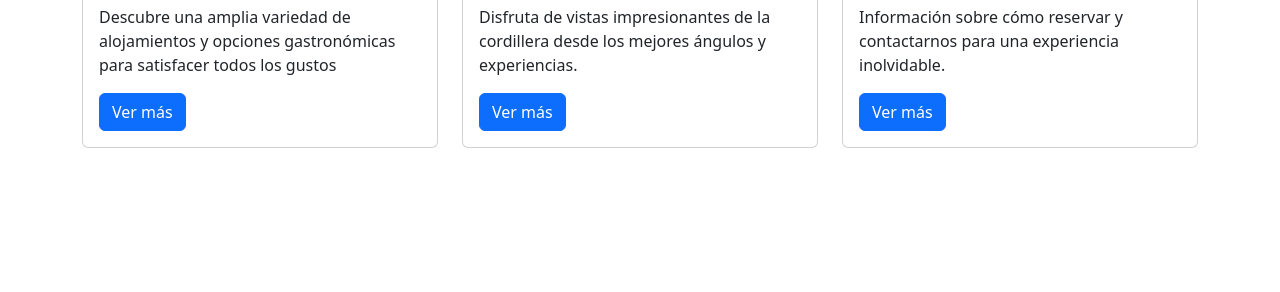
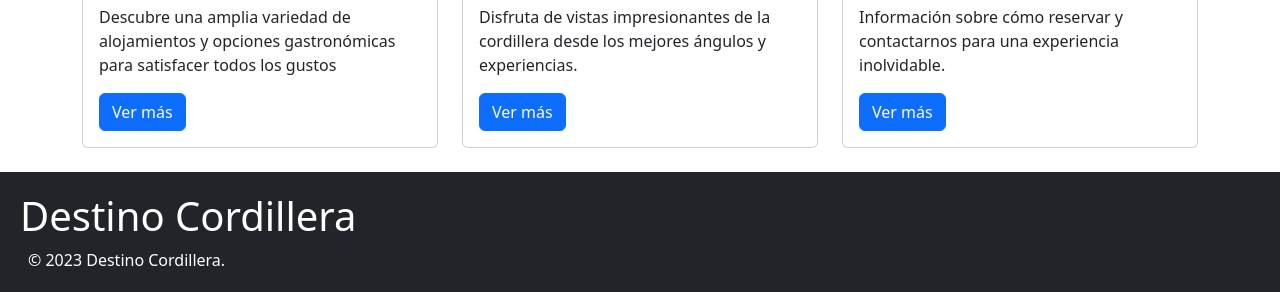
Before and after one commit to bjUAutonoma/Equipo2_Solemne1_web, a plain HTML site: page index.html in a window 1280 px wide. Shown: the part 1154-1446 px from the top of the page. Before the commit the page ends 1326 px from the top, so only its background shows below. Drawn offline with nearby package versions, Linux system fonts and the light colour scheme.

Commit message:
Added index.html's footer

```diff
--- a/index.html
+++ b/index.html
@@ -152,6 +152,14 @@
             </div>
         </section>
     </main>
+    <!--Definición de límites para el pie de página-->
+	<footer class="position-relative">
+        <!--Clase para aplicar fondo oscuro con texto blanco-->
+        <div class="p-1 bg-dark text-white">
+            <h1 class="ms-3 mt-3">Destino Cordillera</h1>
+            <p class="ms-4 mb-3">&copy 2023 Destino Cordillera.</p>
+        </div>
+	</footer>
 
 <!-- Script de Bootstrap para el funcionamiento efectivo del carousel-->
     <script src="https://cdn.jsdelivr.net/npm/bootstrap@5.3.0/dist/js/bootstrap.bundle.min.js"></script>
```
